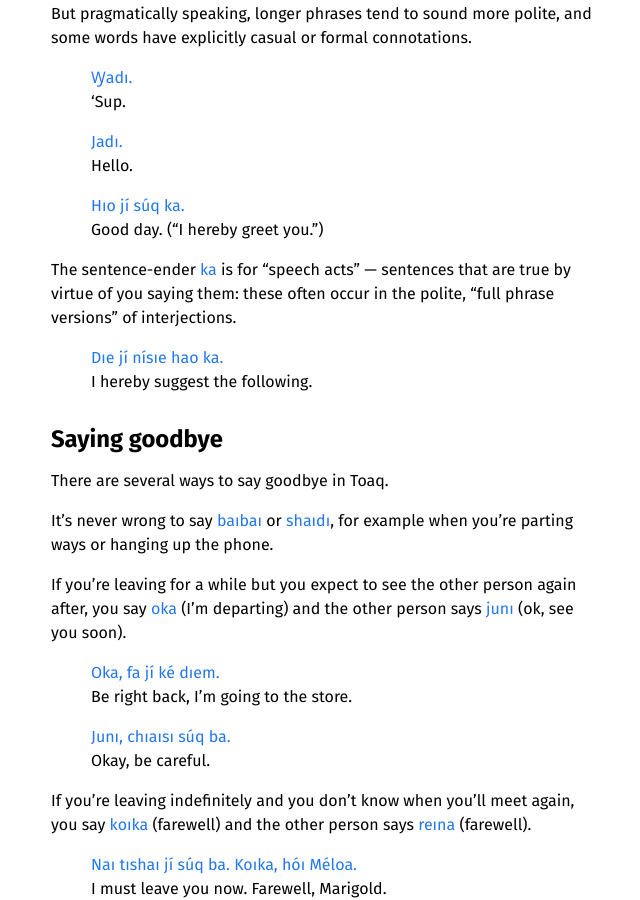
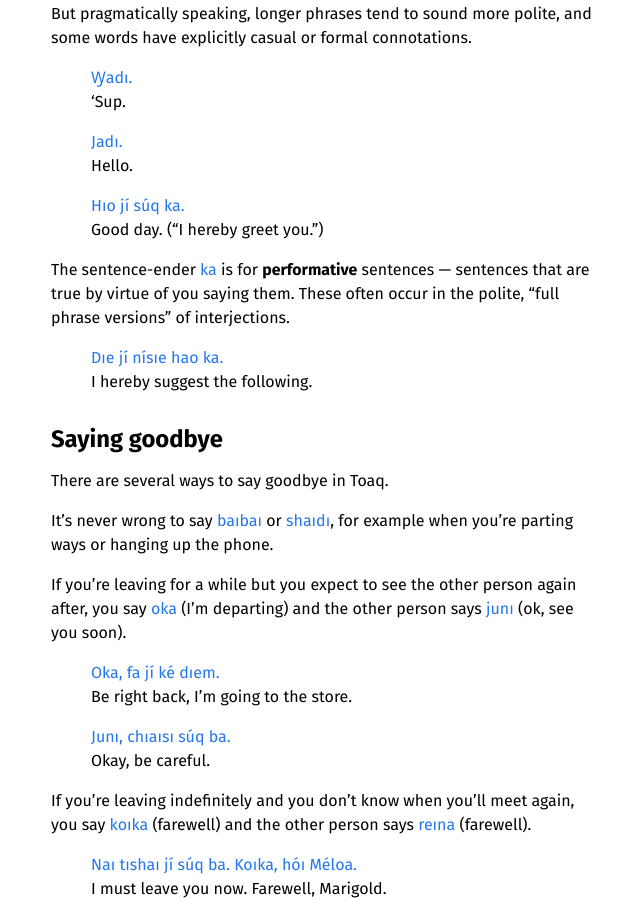
Before and after one commit to laqme/koitieq, a Jekyll site: the page built from _chapters/13.md, in a window 1280 px wide and 900 px high, scrolled down 854 px. Shown: the whole window, without its empty margins (45-685 px from the left). Built offline with Jekyll 4.4.1, drawn with Linux system fonts in a browser that asks for light colours; some web fonts are replaced.

Commit message:
call ka performative

```diff
--- a/_chapters/13.md
+++ b/_chapters/13.md
@@ -64,7 +64,7 @@ There's no politeness "system" in Toaq, in the sense that you can use _súq_{:.t
 > _Hıo jí súq ka._{:.t}<br>
 > Good day. ("I hereby greet you.")
 
-The sentence-ender _ka_{:.t} is for "speech acts" — sentences that are true by virtue of you saying them: these often occur in the polite, "full phrase versions" of interjections.
+The sentence-ender _ka_{:.t} is for **performative** sentences — sentences that are true by virtue of you saying them. These often occur in the polite, "full phrase versions" of interjections.
 
 > _Dıe jí nísıe hao ka._{:.t}<br>
 > I hereby suggest the following.
```
